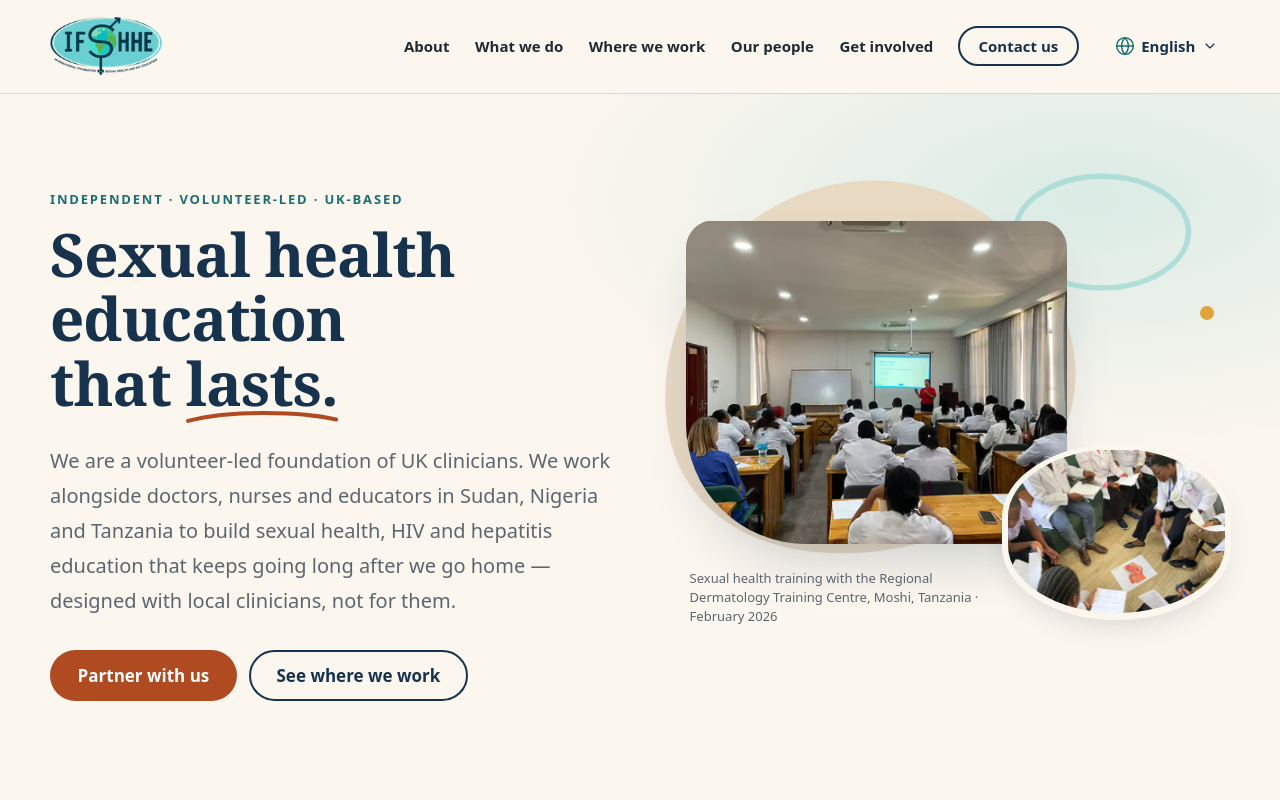
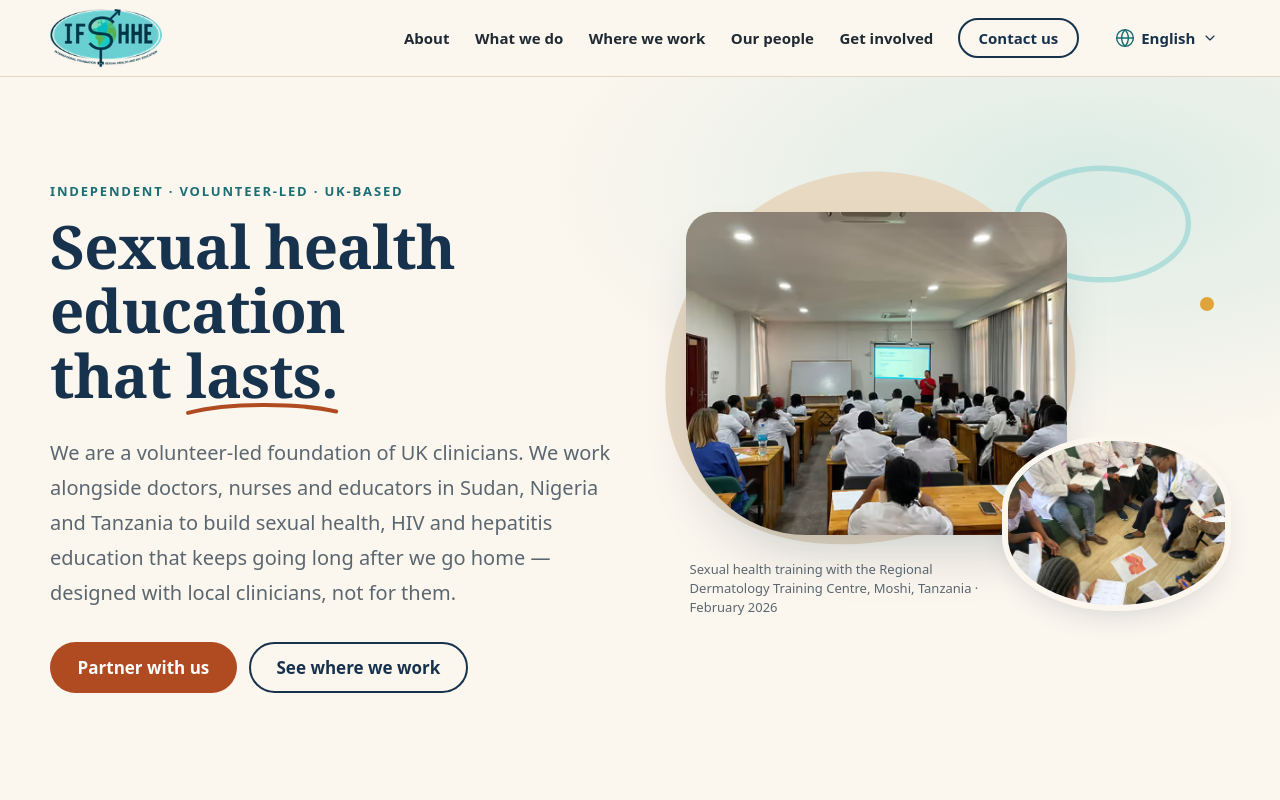
Before and after one commit to FWDUFFY/Nadia-Website, a website: page index.html in a window 1280 px wide. Shown: the top 800 px of the page. Drawn offline with Linux system fonts and the light colour scheme; no server answers.

Commit message:
Fix header growing on scroll: measured height no longer feeds back into header min-height

```diff
--- a/css/map.css
+++ b/css/map.css
@@ -255,7 +255,7 @@
   border: var(--border, 1px solid var(--color-border));
   border-radius: var(--radius-md, 20px);
   box-shadow: var(--shadow-sm);
-  scroll-margin-block-start: calc(var(--header-h, 72px) + var(--space-4, 1rem));
+  scroll-margin-block-start: calc(var(--header-actual, var(--header-h, 72px)) + var(--space-4, 1rem));
   transition: opacity var(--dur-base) var(--ease-out), transform var(--dur-base) var(--ease-out);
 }
 .country-panel.is-entering { opacity: 0; transform: translateY(6px); }
--- a/css/styles.css
+++ b/css/styles.css
@@ -61,7 +61,8 @@
   --gutter: clamp(1rem, 4vw, 2rem);
   --wrap: 1180px;
   --wrap-narrow: 760px;
-  --header-h: 76px;
+  --header-h: 76px;            /* design height of the header bar (64px when scrolled / on small screens) */
+  --header-actual: var(--header-h); /* set by main.js to the measured height; used for scroll offsets */
 
   --radius-xs: 6px;
   --radius-sm: 12px;
@@ -89,7 +90,7 @@
 
 html {
   scroll-behavior: smooth;
-  scroll-padding-top: calc(var(--header-h) + 12px);
+  scroll-padding-top: calc(var(--header-actual) + 12px);
   -webkit-text-size-adjust: 100%;
 }
 
@@ -139,7 +140,7 @@ a { color: var(--color-primary); text-underline-offset: .15em; }
 a:hover { color: var(--color-primary-hover); }
 button { font: inherit; color: inherit; }
 
-section[id] { scroll-margin-top: calc(var(--header-h) + 12px); }
+section[id] { scroll-margin-top: calc(var(--header-actual) + 12px); }
 
 :focus-visible {
   outline: 3px solid var(--color-focus);
@@ -665,7 +666,7 @@ html:not(.js) .lang:is(:hover, :focus-within) .lang-menu[hidden] { display: bloc
 
 /* ---------- 14. Contact & form ---------- */
 .contact-grid { display: grid; grid-template-columns: 1fr 1.1fr; gap: clamp(2.5rem, 6vw, 4rem); align-items: start; }
-.contact-copy { position: sticky; top: calc(var(--header-h) + var(--space-6)); }
+.contact-copy { position: sticky; top: calc(var(--header-actual) + var(--space-6)); }
 .contact-direct { margin: var(--space-6) 0 var(--space-3); font-weight: 700; color: var(--color-navy); }
 .contact-email { max-width: 100%; overflow-wrap: anywhere; }
 .contact-based { display: flex; align-items: center; gap: .5rem; margin-top: var(--space-5); color: var(--color-muted); font-size: var(--text-sm); }
--- a/js/main.js
+++ b/js/main.js
@@ -25,7 +25,9 @@ document.documentElement.classList.add("js");
     const onScroll = () => header.classList.toggle("is-scrolled", window.scrollY > 8);
     onScroll();
     addEventListener("scroll", onScroll, { passive: true });
-    const setHeight = () => document.documentElement.style.setProperty("--header-h", header.offsetHeight + "px");
+    // Measured height goes into its OWN variable. (Writing it into --header-h, which
+    // .header-inner also uses as min-height, created a 1px-per-frame growth loop.)
+    const setHeight = () => document.documentElement.style.setProperty("--header-actual", header.offsetHeight + "px");
     if ("ResizeObserver" in window) new ResizeObserver(setHeight).observe(header); else setHeight();
   }
 
```
